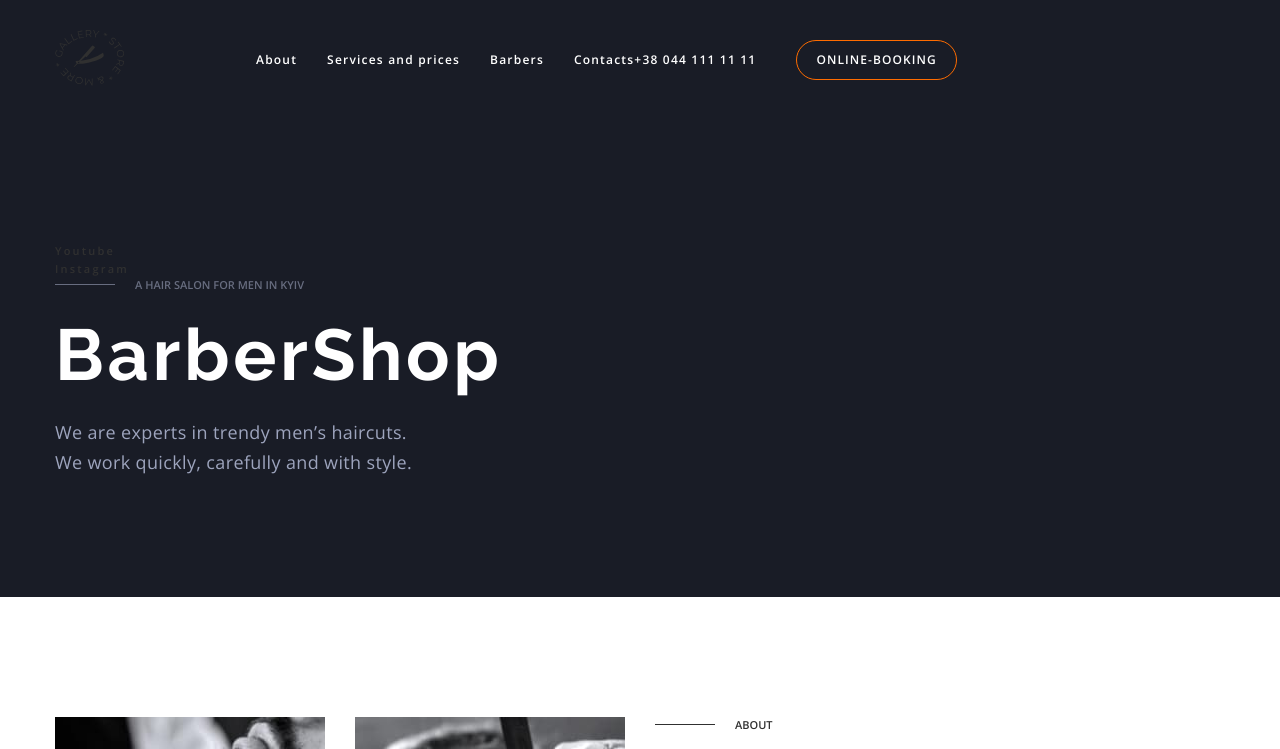
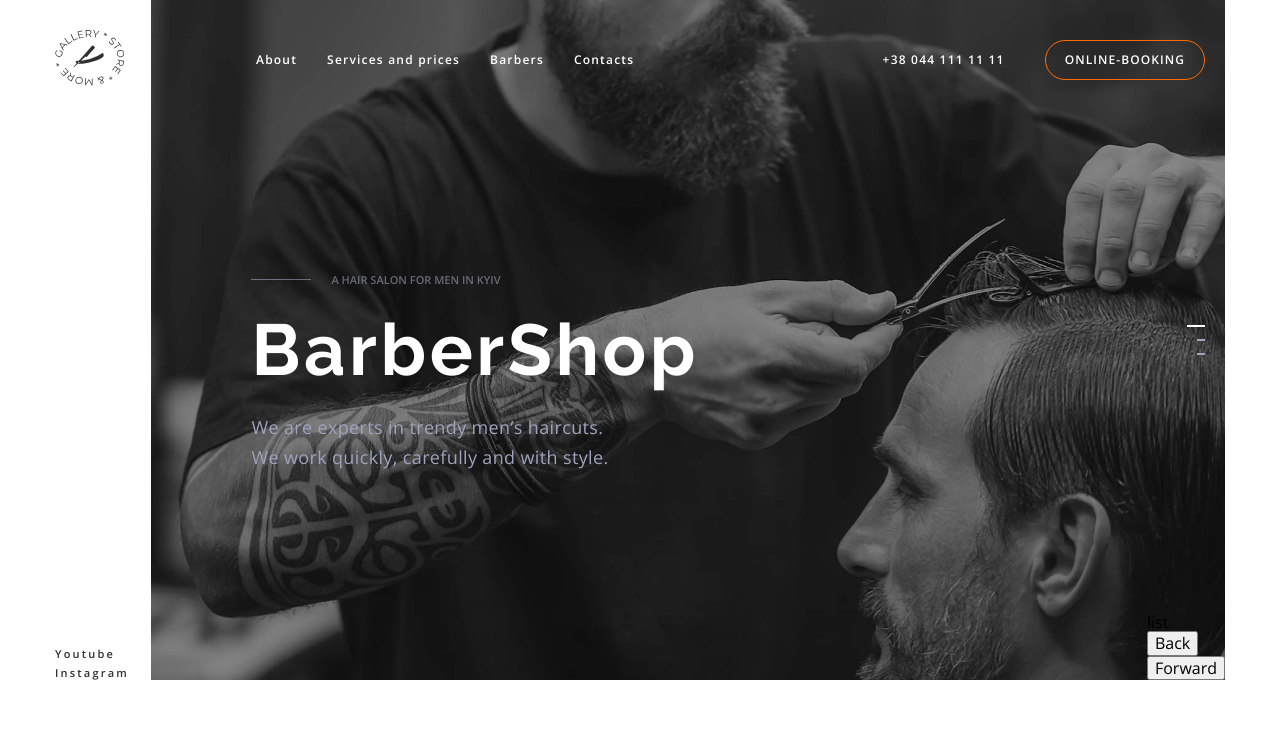
Before and after one commit to olena-nikitchenko/barbershop, a plain HTML site: page index.html in a window 1280 px wide. Shown: the top 749 px of the page. Drawn offline with nearby package versions, Linux system fonts and the light colour scheme.

Commit message:
додавання позицыювання в header

```diff
--- a/css/styles.css
+++ b/css/styles.css
@@ -5,9 +5,12 @@
   --secondary-btn-color: #303030;
   --accent-color: #ff6c00;
 
-  /*---Object----*/
+  /*---Others----*/
   --indent: 30px;
   --items: 3;
+  --header-idx: 10;
+  --modal-idx: 100;
+  --menu-idx: 1000;
 }
 body {
   font-family: 'Open Sans', sans-serif;
@@ -105,7 +108,11 @@ img {
 
 /*------header----- */
 .header {
-  background-color: #191c26;
+  position: fixed;
+  top: 0;
+  left: 0;
+  z-index: var(--header-idx);
+  width: 100%;
 }
 .header-container {
   display: flex;
@@ -117,7 +124,7 @@ img {
 .header-logo {
   fill: #303030;
 }
-kf .header-nav {
+.header-nav {
   margin-right: auto;
 }
 .nav-list {
@@ -129,6 +136,7 @@ kf .header-nav {
   display: flex;
   align-items: center;
   gap: 40px;
+  padding-right: 20px;
 }
 .nav-link {
   display: block;
@@ -169,7 +177,14 @@ kf .header-nav {
 
 /* -----hero------ */
 .hero {
-  background-color: #191c26;
+}
+.hero-container {
+  display: flex;
+}
+.hero-left-side {
+  display: flex;
+  width: 100px;
+  align-items: flex-end;
 }
 .hero-link {
   font-weight: 600;
@@ -182,6 +197,19 @@ kf .header-nav {
 .hero-link:hover,
 .hero-link:focus {
   color: var(--accent-color);
+}
+.hero-right-side {
+  position: relative;
+  flex-grow: 1;
+  padding-top: 272px;
+  padding-right: 526px;
+  padding-bottom: 208px;
+  padding-left: 100px;
+  background-color: rgba(25, 28, 38, 0.2);
+  background-image: url(../images/hero-bg.jpg);
+  background-size: cover;
+  background-position: center;
+  background-repeat: no-repeat;
 }
 .hero-text {
   font-weight: 600;
@@ -205,6 +233,32 @@ kf .header-nav {
   letter-spacing: 0.02em;
   color: #9da4bd;
 }
+.slider-pogination {
+  position: absolute;
+  right: 20px;
+  top: calc(50% - 15px);
+}
+
+.slider-pogination-item {
+  margin-left: auto;
+  width: 8px;
+  height: 2px;
+  background-color: #9da4bd;
+}
+
+.slider-pogination-item:not(:last-child) {
+  margin-bottom: 12px;
+}
+.slider-pogination-item.active {
+  width: 18px;
+  background-color: #ffffff;
+}
+.slider-list {
+  position: absolute;
+  right: 0;
+  bottom: 0;
+}
+
 /* ------about--------- */
 .about-container {
   display: flex;
--- a/index.html
+++ b/index.html
@@ -44,25 +44,51 @@
     <!-- main -->
     <main>
       <!-- section hero -->
-      <section class="hero section">
-        <div class="container">
+      <section class="hero">
+        <div class="hero-container container">
+          <div class="hero-left-side">
             <ul class="hero-list list">
               <li class="hero-list-item">
-              <a href="#" target="_blank" rel="nofollow noreferrer noopener" class="hero-link link"
+                <a
+                  href="#"
+                  target="_blank"
+                  rel="nofollow noreferrer noopener"
+                  class="hero-link link"
                   >Youtube</a
                 >
               </li>
               <li class="hero-list-item">
-              <a href="#" target="_blank" rel="nofollow noreferrer noopener" class="hero-link link"
+                <a
+                  href="#"
+                  target="_blank"
+                  rel="nofollow noreferrer noopener"
+                  class="hero-link link"
                   >Instagram</a
                 >
               </li>
             </ul>
+          </div>
+          <div class="hero-right-side">
             <p class="hero-text uppertitle-theme-dark uppertitle">A hair salon for men in Kyiv</p>
             <h1 class="hero-title main-title">BarberShop</h1>
             <p class="hero-description">
               We are experts in trendy men’s haircuts. We work quickly, carefully and with style.
             </p>
+            <ul class="slider-pogination list">
+              <li class="slider-pogination-item active"></li>
+              <li class="slider-pogination-item"></li>
+              <li class="slider-pogination-item"></li>
+            </ul>
+            <ul class="slider-list list">
+              list
+              <li class="slider-item">
+                <button class="slider-btn" type="button">Back</button>
+              </li>
+              <li class="slider-item">
+                <button class="slider-btn" type="button">Forward</button>
+              </li>
+            </ul>
+          </div>
         </div>
       </section>
       <!-- section about -->
```
Also changed, not shown: images/hero-bg.jpg (added). Lines whose indentation alone changed are shown as unchanged.
